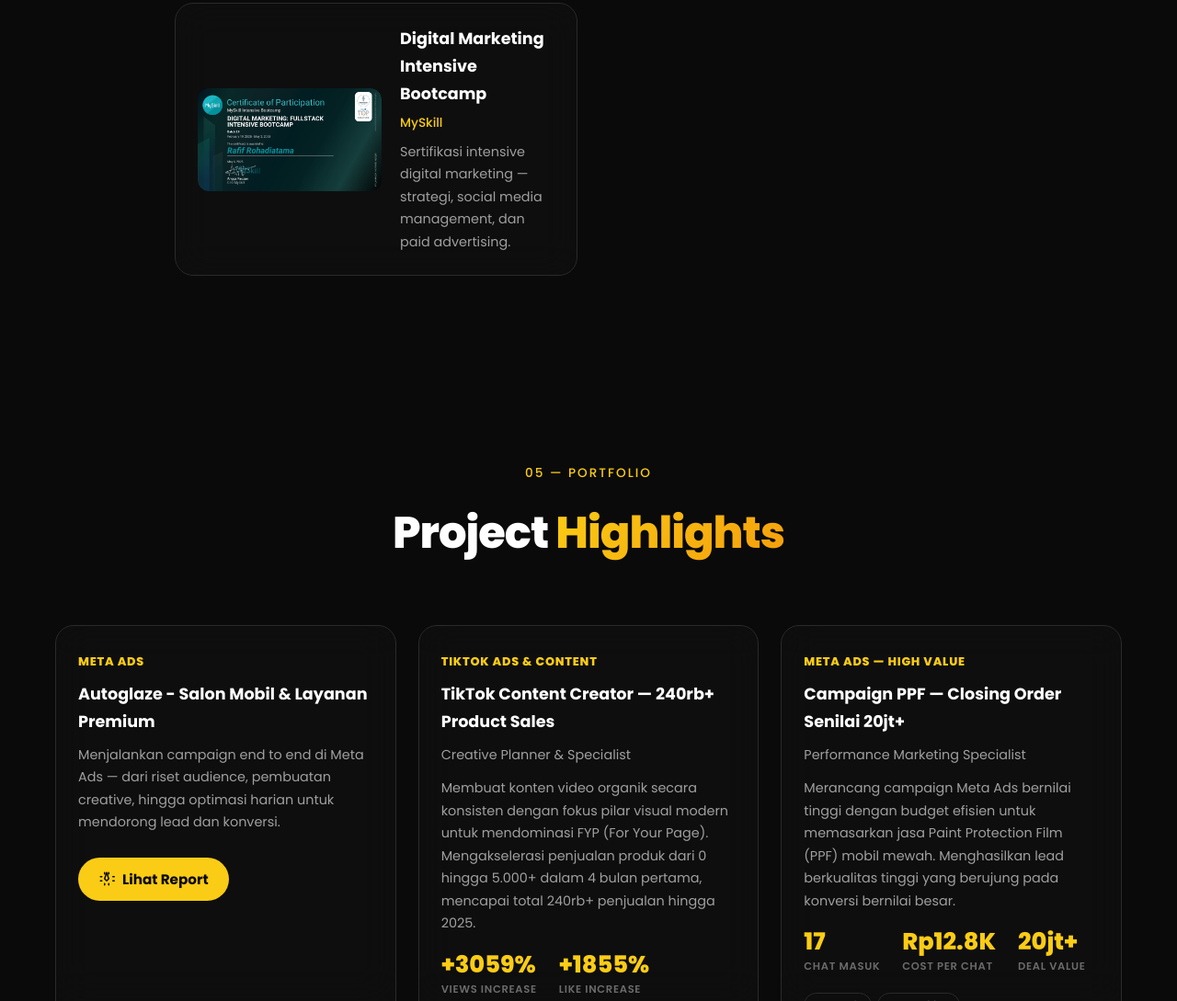
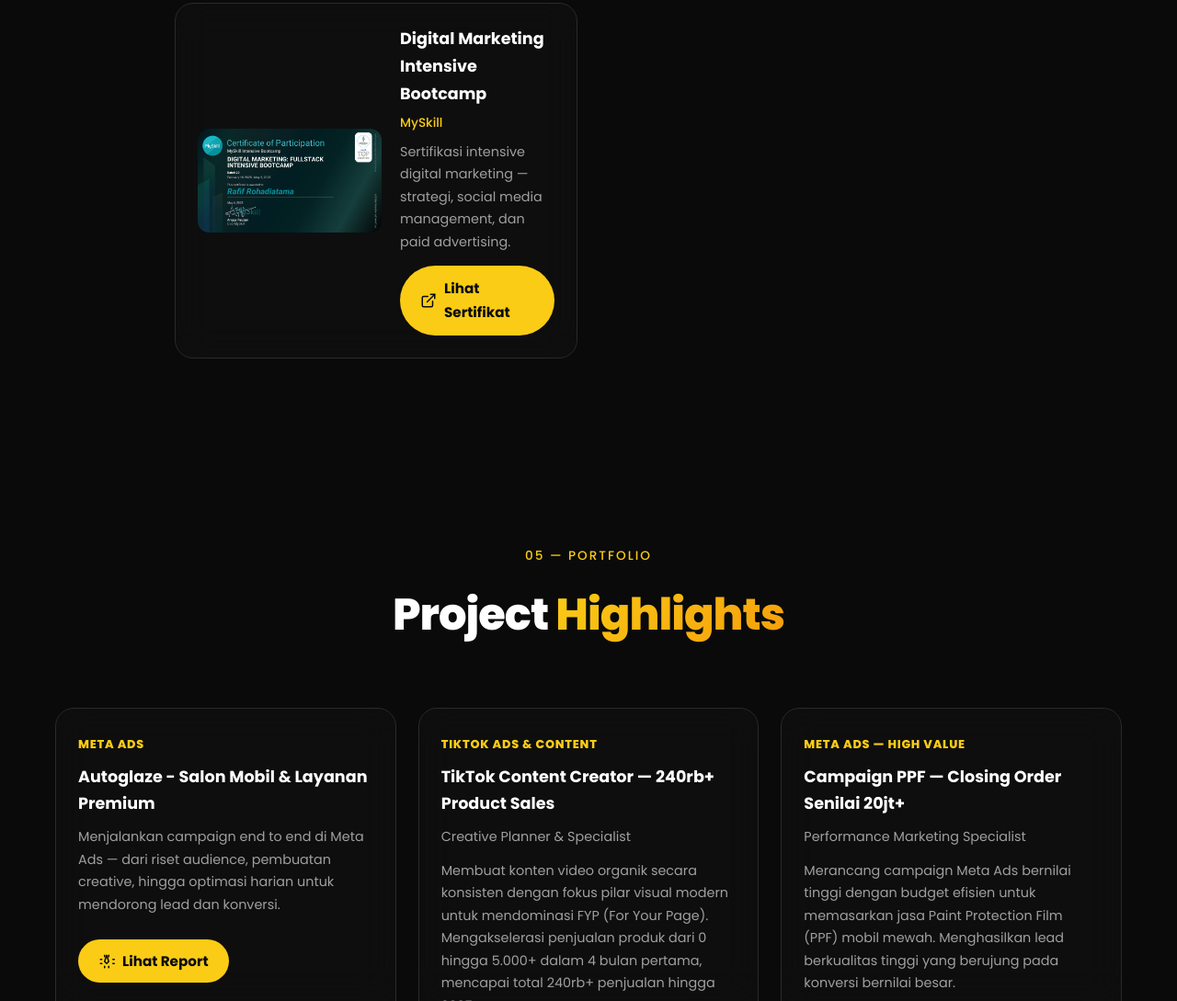
Before and after one commit to rafifrhdtm99/portfolio-streamlit, a website: page index.html in a window 1280 px wide. Shown: the part 4130-5219 px from the top of the page at 92% size. Drawn offline with Linux system fonts and the light colour scheme.

Commit message:
P2: tombol 'Lihat Sertifikat' bar kuning -> Drive

```diff
--- a/index.html
+++ b/index.html
@@ -294,6 +294,10 @@
             <h3>Digital Marketing Intensive Bootcamp</h3>
             <p class="cert-issuer">MySkill</p>
             <p class="cert-desc">Sertifikasi intensive digital marketing — strategi, social media management, dan paid advertising.</p>
+            <a class="portfolio-detail-btn cert-btn" href="https://drive.google.com/file/d/12yYiG8inQllcruOYWS65k34y-Hpy_t5w/view" target="_blank" rel="noopener">
+              <svg viewBox="0 0 24 24" width="18" height="18" fill="none" stroke="currentColor" stroke-width="2" stroke-linecap="round" stroke-linejoin="round" aria-hidden="true"><path d="M18 13v6a2 2 0 0 1-2 2H5a2 2 0 0 1-2-2V8a2 2 0 0 1 2-2h6"/><polyline points="15 3 21 3 21 9"/><line x1="10" y1="14" x2="21" y2="3"/></svg>
+              Lihat Sertifikat
+            </a>
           </div>
         </div>
       </div>
```
